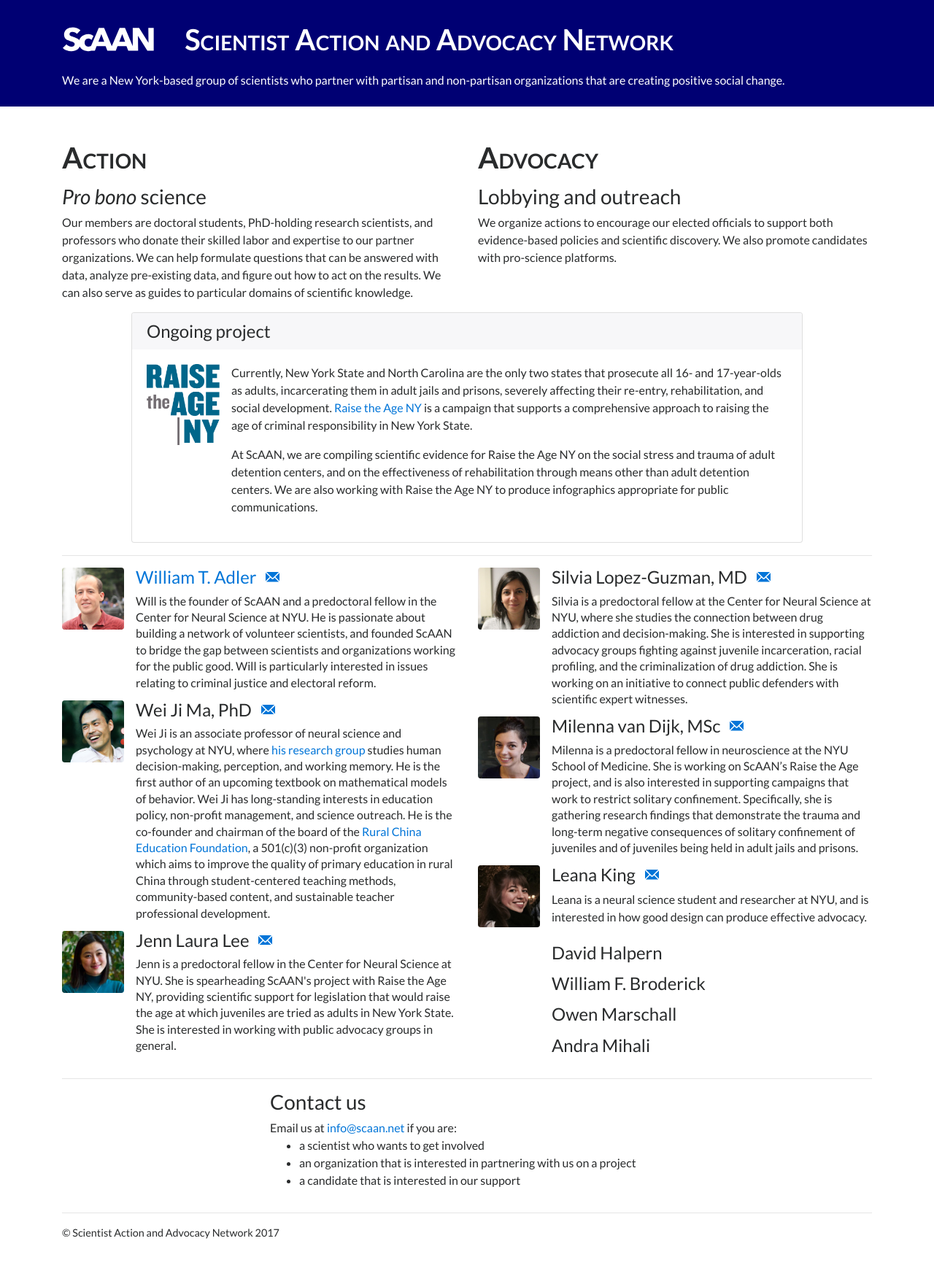
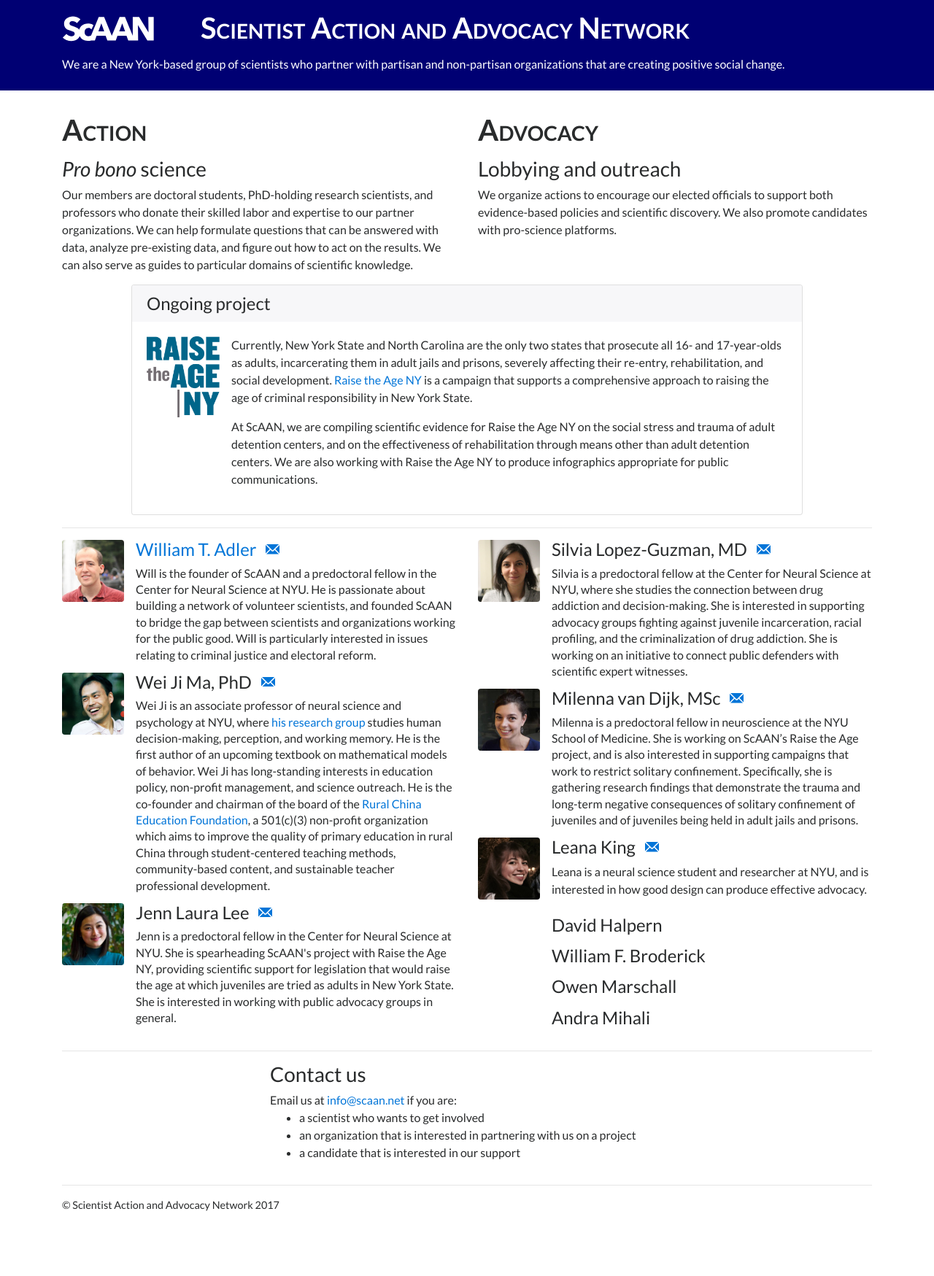
Before and after one commit to wtadler/scaan-site, a PHP site: page / in a window 1280 px wide. Shown: the whole page at 73% size. After the commit the page ends 1660 px from the top, so only its background shows below. Run offline with PHP 8.4, Linux system fonts and the light colour scheme; some libraries are stand-ins or nearby versions.

Commit message:
collapsible single row title

```diff
--- a/index.php
+++ b/index.php
@@ -34,9 +34,11 @@
     <body>
     <div class="jumbotron">
         <div class="container">
-         <h1 class="title"><img class="title" src="img/logo_notbold_white.svg" alt="">
+        <div class="row">
+         <div class="col-lg-2"><img class="title" src="img/logo_notbold_white.svg" alt=""></div>
 
-         Scientist Action and Advocacy Network</h1>
+         <div class="col-lg"><h1 class="title">Scientist Action and Advocacy Network</h1></div>
+         </div>
          <p>We are a New York-based group of scientists who partner with partisan and non-partisan organizations that are creating positive social change.</p>
      </div>
  </div>
--- a/scaan.css
+++ b/scaan.css
@@ -5,7 +5,7 @@ body {
 
 h1.title {
 	font-variant: small-caps;
-	margin-top: 1rem;
+	margin-top: 0rem;
 	margin-bottom: 1rem;
 	font-weight: 700;
 }
@@ -21,8 +21,9 @@ h1.title {
 
 img.title {
 	height: 2.3rem;
-	margin-bottom: 0.6rem;
-	margin-right: 2rem;
+	margin-bottom: 0.4rem;
+	margin-top: 0.3rem;
+	margin-right: 1.4rem;
 }
 
 footer {
```
